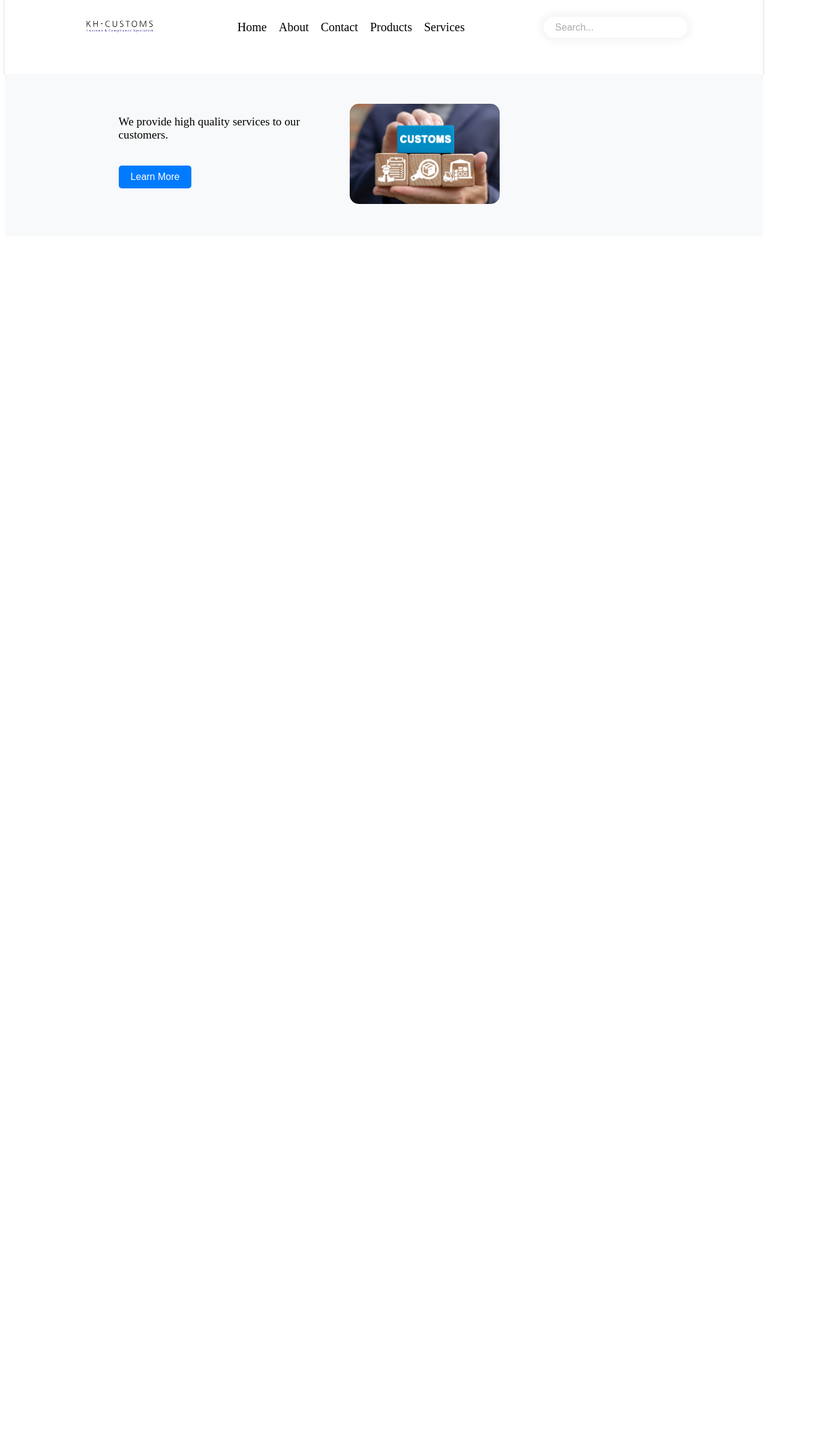
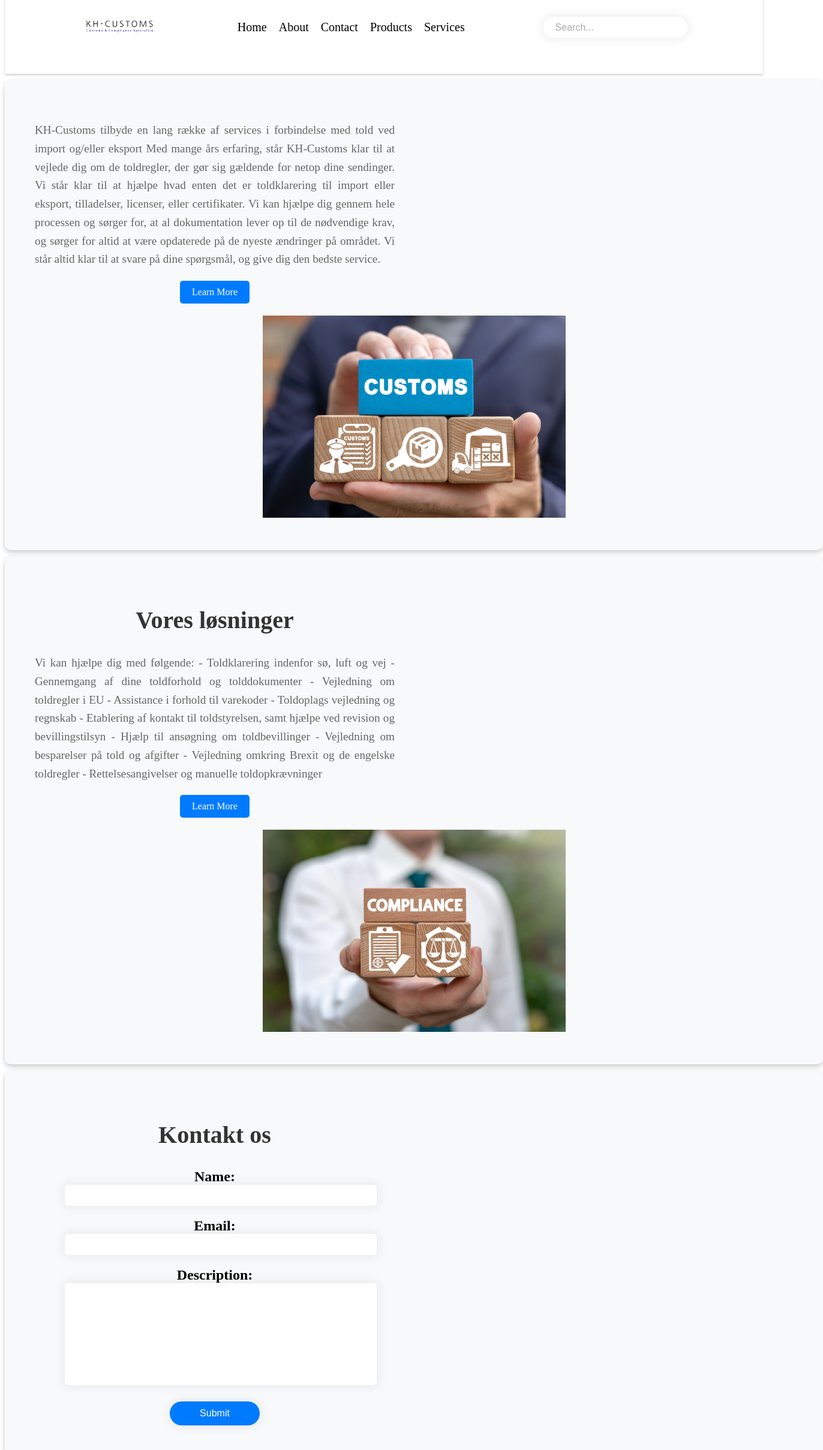
Before and after one commit to Jesperejohannsen/khCustoms, a React (Vite) app: page / in a window 1280 px wide. Shown: the part 40-2457 px from the top of the page at 60% size, 1372 px wide, since content can reach past the window. Before the commit the page ends 800 px from the top, so only its background shows below. Built offline with nearby package versions, Linux system fonts and the light colour scheme.

Commit message:
Adding a contactForm component which contain validationcheck. Also added css to it

```diff
--- /dev/null
+++ b/src/components/button/Button.tsx
@@ -0,0 +1,17 @@
+import { Link } from 'react-router-dom';
+import './button.css';
+
+interface ButtonProps {
+  to: string;
+  children: React.ReactNode;
+}
+
+const Button = ({ to, children }: ButtonProps) => {
+  return (
+    <Link to={to} className="button">
+      {children}
+    </Link>
+  );
+};
+
+export default Button;
--- /dev/null
+++ b/src/components/button/button.css
@@ -0,0 +1,14 @@
+.button {
+    display: inline-block;
+    padding: 10px 20px;
+    color: #fff;
+    background-color: #007bff;
+    border-radius: 5px;
+    text-decoration: none;
+    text-align: center;
+  }
+
+  .button:hover {
+    background-color: #0056b3;
+    color: #fff;
+  }
--- /dev/null
+++ b/src/components/contactForm/ContactForm.tsx
@@ -0,0 +1,66 @@
+import React, { useState } from 'react';
+import './ContactForm.css';
+
+const ContactForm = () => {
+  const [form, setForm] = useState({ name: '', email: '', description: '' });
+  const [errors, setErrors] = useState({ name: '', email: '', description: '' });
+
+  const handleInputChange = (event: React.ChangeEvent<HTMLInputElement | HTMLTextAreaElement>) => {
+    setForm({
+      ...form,
+      [event.target.name]: event.target.value
+    });
+  };
+
+  const handleDescriptionChange = (event: React.ChangeEvent<HTMLTextAreaElement>) => {
+    const words = event.target.value.split(' ').filter(word => word !== '');
+    if (words.length <= 200) {
+      setForm({ ...form, description: event.target.value });
+    }
+  };
+
+  const handleSubmit = (event: React.FormEvent) => {
+    event.preventDefault();
+    const newErrors = validate(form);
+    if (Object.values(newErrors).some(error => error !== '')) return;
+    // Handle form submission here
+  };
+
+  const validate = (form: { name: string, email: string, description: string }) => {
+    const newErrors = { name: '', email: '', description: '' };
+    if (form.name.trim() === '') newErrors.name = 'Please enter your name.';
+    if (!/^[^\s@]+@[^\s@]+\.[^\s@]+$/.test(form.email)) newErrors.email = 'Please enter a valid email address.';
+    if (form.description.split(' ').filter(word => word !== '').length === 0) newErrors.description = 'Please enter a description.';
+    setErrors(newErrors);
+    return newErrors;
+  };
+
+  return (
+    <form className="contact-form" onSubmit={handleSubmit}>
+    <div>
+      <label>
+        Name:
+        <input type="text" name="name" value={form.name} onChange={handleInputChange} />
+      </label>
+      {errors.name && <div className="error">{errors.name}</div>}
+    </div>
+    <div>
+      <label>
+        Email:
+        <input type="email" name="email" value={form.email} onChange={handleInputChange} />
+      </label>
+      {errors.email && <div className="error">{errors.email}</div>}
+    </div>
+    <div>
+      <label>
+        Description:
+        <textarea name="description" value={form.description} onChange={handleDescriptionChange} />
+      </label>
+      {errors.description && <div className="error">{errors.description}</div>}
+    </div>
+    <input type="submit" value="Submit" />
+  </form>
+  );
+};
+
+export default ContactForm;
--- /dev/null
+++ b/src/components/contactForm/contactForm.css
@@ -0,0 +1,53 @@
+.contact-form {
+    display: flex;
+    flex-direction: column;
+    gap: 20px;
+    max-width: 500px;
+    margin: 0 auto;
+  }
+
+  .contact-form label {
+    font-weight: bold;
+    font-size: 1.5em;
+    margin-bottom: 10px;
+  }
+
+  .contact-form input,
+  .contact-form textarea {
+    padding: 10px;
+    border: none;
+    border-radius: 5px;
+    box-shadow: 0 0 15px 4px rgba(0,0,0,0.06);
+    width: 100%;
+  }
+
+  .contact-form textarea {
+    height: 150px;
+    resize: none;
+  }
+
+  .contact-form input[type="submit"] {
+    background-color: #007bff;
+    color: white;
+    cursor: pointer;
+    width: 150px;
+    height: 40px;
+    border-radius: 20px;
+    font-size: 1em;
+    box-shadow: 0 0 15px 4px rgba(0,0,0,0.06);
+    margin: 1px auto 0;
+    display: block;
+  }
+
+  .contact-form input[type="submit"]:hover {
+    background-color: #0056b3;
+  }
+
+  .error {
+    color: white;
+    background-color: red;
+    border-radius: 5px;
+    padding: 5px;
+    margin-top: 5px;
+    display: inline-block;
+  }
--- a/src/components/header/header.css
+++ b/src/components/header/header.css
@@ -4,6 +4,7 @@
   align-items: center;
   padding: 20px 10%;
   box-shadow: 0 2px 4px 0 rgba(0,0,0,0.2);
+  margin-bottom: 10px;
 }
 
 .logo img {
--- a/src/components/home/HomeSection.tsx
+++ b/src/components/home/HomeSection.tsx
@@ -1,19 +1,69 @@
 import './homeSection.css';
 import customsPicture from  '../../assets/customsPicture.png';
+import compliancePicture from '../../assets/compliance.png';
+import transportationPicture from '../../assets/transportationMethods.png';
+import Button from '../button/Button';
+import ContactForm from '../contactForm/ContactForm';
 
 const HomeSection = () => {
   return (
-    <section className="home-section">
+    <>
+    <section className="home-section home-section-customs">
       <div className="home-section-content">
         <p className="home-section-text">
-          We provide high quality services to our customers.
+        KH-Customs tilbyde en lang række af services i forbindelse med told ved import og/eller eksport
+
+Med mange års erfaring, står KH-Customs klar til at vejlede dig om de toldregler, der gør sig gældende for netop dine sendinger. Vi står klar til at hjælpe hvad enten det er toldklarering til import eller eksport, tilladelser, licenser, eller certifikater. Vi kan hjælpe dig gennem hele processen og sørger for, at al dokumentation lever op til de nødvendige krav, og sørger for altid at være opdaterede på de nyeste ændringer på området. Vi står altid klar til at svare på dine spørgsmål, og give dig den bedste service.
         </p>
-        <button className="home-section-button">Learn More</button>
+        <Button to="/services">Learn More</Button>
       </div>
       <div className="home-section-image">
         <img src={customsPicture} alt="Customs" />
       </div>
     </section>
+
+    <section className="home-section home-section-services">
+        <div className="home-section-content">
+          <h2 className="home-section-title">Vores løsninger</h2>
+          <p className="home-section-text">
+          Vi kan hjælpe dig med følgende:
+
+- Toldklarering indenfor sø, luft og vej
+
+- Gennemgang af dine toldforhold og tolddokumenter
+
+- Vejledning om toldregler i EU
+
+- Assistance i forhold til varekoder
+
+- Toldoplags vejledning og regnskab
+
+- Etablering af kontakt til toldstyrelsen, samt hjælpe ved revision og bevillingstilsyn
+
+- Hjælp til ansøgning om toldbevillinger
+
+- Vejledning om besparelser på told og afgifter
+
+- Vejledning omkring Brexit og de engelske toldregler
+
+- Rettelsesangivelser og manuelle toldopkrævninger
+          </p>
+          <Button to="/solutions">Learn More</Button>
+        </div>
+        <div className="home-section-image">
+          <img src={compliancePicture} alt="Services" />
+        </div>
+      </section>
+
+      <section className="home-section home-section-about">
+        <div className="home-section-content">
+          <h2 className="home-section-title">Kontakt os</h2>
+          <ContactForm />
+        </div>
+      </section>
+
+
+    </>
   );
 };
 
--- a/src/components/home/homeSection.css
+++ b/src/components/home/homeSection.css
@@ -1,54 +1,45 @@
 .home-section {
     display: flex;
-    flex-direction: column-reverse;
-    justify-content: space-between;
+    flex-direction: column;
     padding: 50px;
-    padding-left: 15%;
-    padding-right: 15%;
+    gap: 20px;
+    text-align: center;
+    width: 100%;
+    margin: 0 auto;
     background-color: #f8f9fa;
+    border-radius: 10px;
+    box-shadow: 0 4px 8px 0 rgba(0, 0, 0, 0.2);
+    margin-bottom: 10px;
   }
 
   .home-section-content {
-    text-align: center;
+    max-width: 600px;
   }
 
   .home-section-title {
-    font-size: 2em;
-    margin-bottom: 20px;
+    font-size: 2.5em;
+    color: #333;
+    font-weight: bold;
   }
 
   .home-section-text {
     font-size: 1.2em;
-    margin-bottom: 40px;
+    color: #666;
+    line-height: 1.6;
+    text-align: justify;
+    margin-bottom: 20px;
   }
 
-  .home-section-button {
+  .button {
     padding: 10px 20px;
-    font-size: 1em;
     color: #fff;
     background-color: #007bff;
-    border: none;
     border-radius: 5px;
-    cursor: pointer;
+    text-decoration: none;
+    text-align: center;
+    transition: background-color 0.3s ease;
   }
 
-  .home-section-image img {
-    width: 100%;
-    height: auto;
-    border-radius: 15px;
+  .button:hover {
+    background-color: #0056b3;
   }
-
-  @media (min-width: 768px) {
-    .home-section {
-      flex-direction: row;
-    }
-
-    .home-section-content {
-      text-align: left;
-      max-width: 50%;
-    }
-
-    .home-section-image img {
-      max-width: 50%;
-    }
-  }
```
